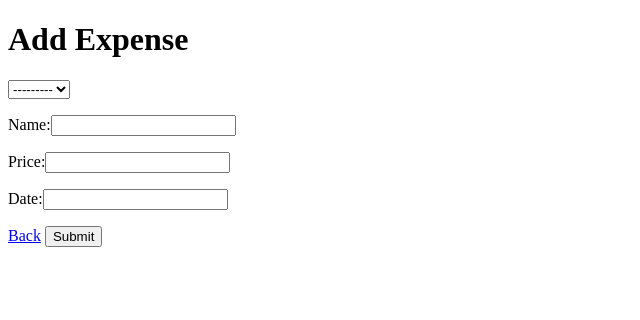
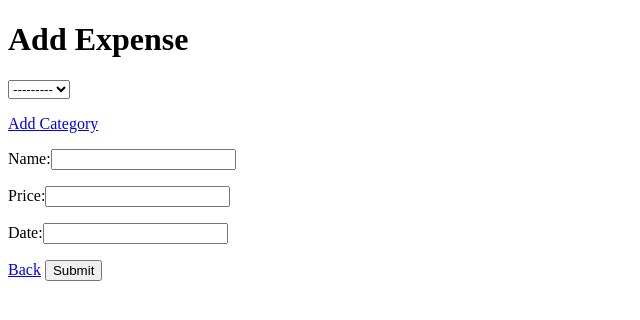
Before and after one commit to magzthecoder/expense_tracker, a Django app: page /expenses/add/ in a window 1280 px wide. Shown: the top 320 px of the page, without its empty margins (0-640 px from the left). Run offline with Django 5.2, Linux system fonts and the light colour scheme; the visitor is signed in with stand-in values (Sample User, id 1); data that the repository does not hold is empty.

Commit message:
Add category creation

```diff
--- a/expenses/forms.py
+++ b/expenses/forms.py
@@ -10,3 +10,8 @@ class ExpenseForm(forms.ModelForm):
         super().__init__(*args, **kwargs)
         # Only show categories owned by the currently logged-in user in the task form dropdown
         self.fields['category'].queryset = Category.objects.filter(user=user)
+
+class CategoryForm(forms.ModelForm):
+    class Meta:
+        model = Category
+        fields = ['category']
--- a/expenses/templates/add_expense.html
+++ b/expenses/templates/add_expense.html
@@ -9,7 +9,7 @@
     <h1>Add Expense</h1>
     <form method="POST">
         {% csrf_token %}
-        <p>{{form.category}}</p>
+        <p>{{form.category}}</p> <a href="{% url 'add_category'  %}">Add Category</a> <br>
         <p>Name:{{form.expense_name}}</p>
         <p>Price:{{form.expense_price}}</p>
         <p>Date:{{form.date_bought}}</p>
--- a/expenses/urls.py
+++ b/expenses/urls.py
@@ -7,7 +7,7 @@ urlpatterns = [
     path('register/',views.register_page,name='register_page'),
     path('expenses/',views.expense_list,name='expense_list'),
     path('expenses/add/',views.add_expense,name='add_expense'),
-
+    path('expenses/category/add/',views.add_category,name='add_category'),
     path('expenses/<int:id>/detail/',views.expense_detail,name='expense_detail'),
     path('expenses/<int:id>/update/',views.update_expense,name='update_expense'),
     path('expenses/<int:id>/delete/',views.delete_expense,name='delete_expense')
--- a/expenses/views.py
+++ b/expenses/views.py
@@ -1,6 +1,6 @@
 from django.shortcuts import render,redirect
 from .models import Category, Expense
-from .forms import ExpenseForm
+from .forms import ExpenseForm, CategoryForm
 from django.contrib import messages
 from django.db.models import Q
 from django.contrib.auth import authenticate, login, logout
@@ -35,6 +35,22 @@ def add_expense(request):
             return redirect('expense_list')
     else:
         form = ExpenseForm(user=request.user)
+    context = {
+        'form':form
+    }
+    return render(request,'add_expense.html',context)
+
+@login_required
+def add_category(request):
+    if request.method == 'POST':
+        form = CategoryForm(request.POST)
+        if form.is_valid():
+            category = form.save(commit=False)
+            category.user = request.user
+            category.save()
+            return redirect('add_expense')
+    else:
+        form = CategoryForm()
     context = {
         'form':form
     }
```
Also changed, not shown: expenses/templates/add_category.html (added, +18 -0 lines).
